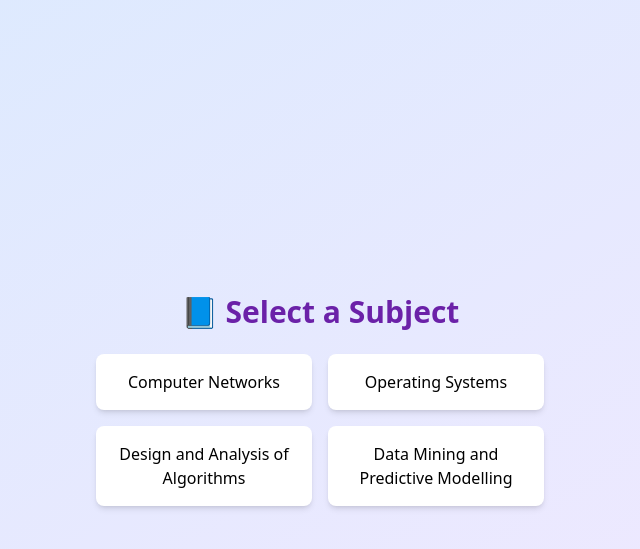
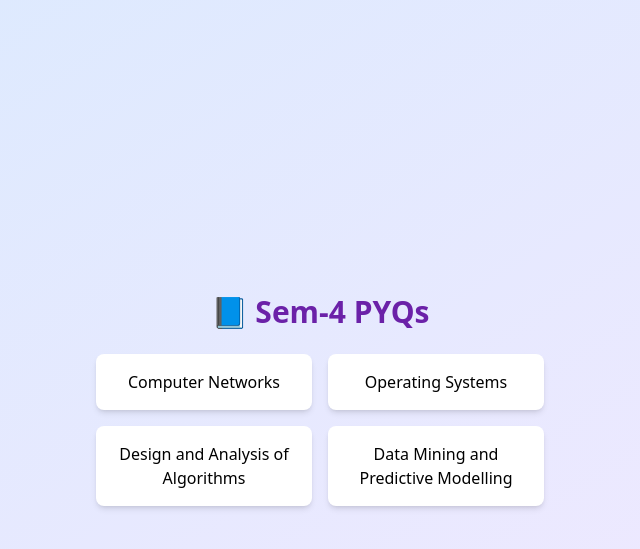
Before and after one commit to GuptajiRocks/sem4-pyq, a Flask app: page / in a window 1280 px wide. Shown: the top 549 px of the page, without its empty margins (320-960 px from the left). Run offline with Flask 3, Linux system fonts and the light colour scheme; some libraries are stand-ins or nearby versions.

Commit message:
final update

```diff
--- a/templates/index.html
+++ b/templates/index.html
@@ -5,7 +5,7 @@
   <script src="https://cdn.tailwindcss.com"></script>
 </head>
 <body class="bg-gradient-to-br from-blue-100 to-purple-100 min-h-screen flex flex-col items-center justify-center p-6">
-  <h1 class="text-3xl font-bold mb-6 text-purple-800">📘 Select a Subject</h1>
+  <h1 class="text-3xl font-bold mb-6 text-purple-800">📘 Sem-4 PYQs</h1>
   <div class="grid grid-cols-1 sm:grid-cols-2 gap-4 w-full max-w-md">
     {% for subject in subjects %}
       <form method="post" action="/subject">
```
